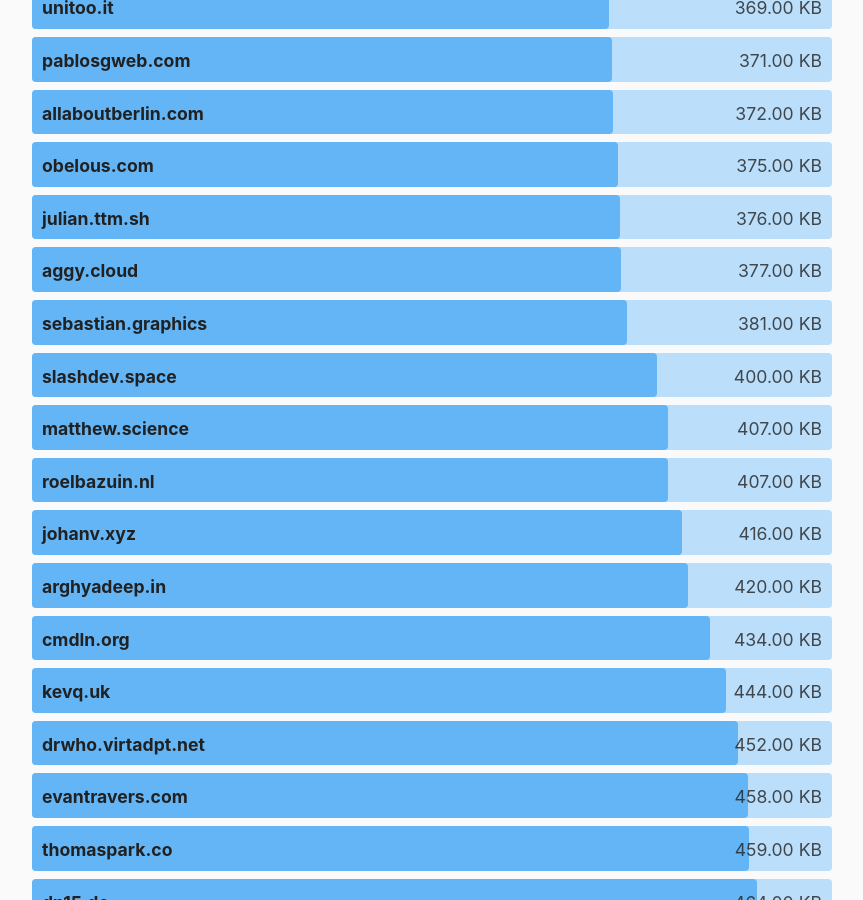
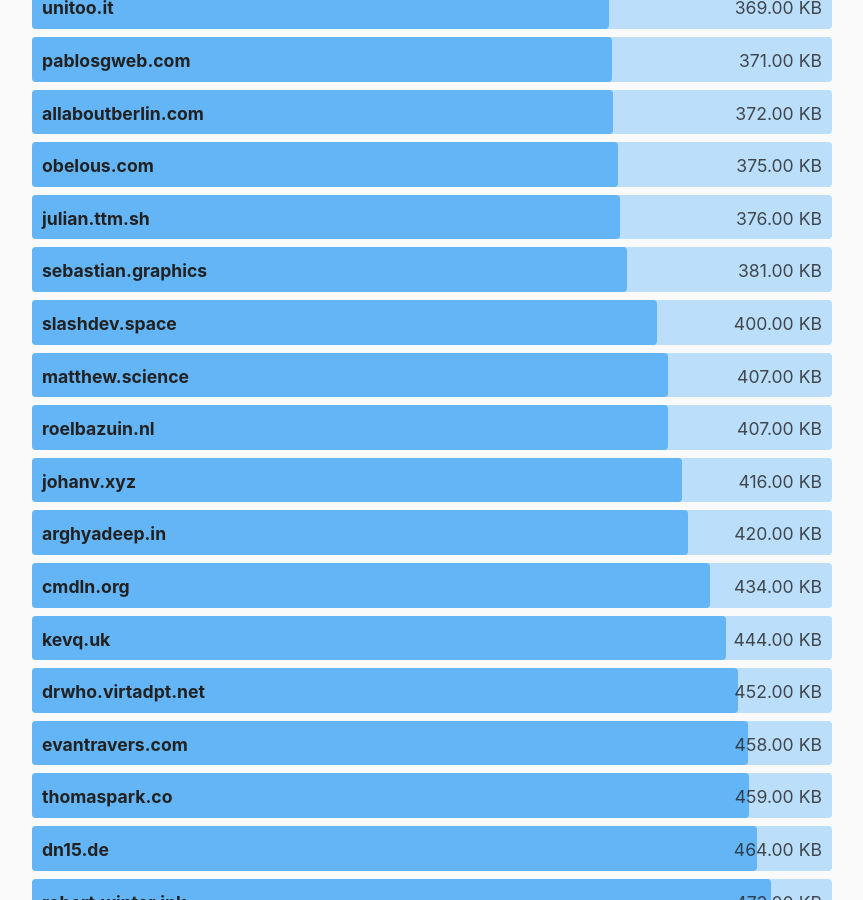
Before and after one commit to kevquirk/512kb.club, a Jekyll site: the page built from index.md, in a window 1280 px wide and 900 px high, scrolled down 16117 px. Shown: the whole window, without its empty margins (208-1071 px from the left). Built offline with Jekyll 4.4.1, drawn with Linux system fonts in a browser that asks for light colours.

Commit message:
Revert "Update sites.yml"

```diff
--- a/_data/sites.yml
+++ b/_data/sites.yml
@@ -53,11 +53,6 @@
   size: 161
   last_checked: 2021-10-24
 
-- domain: aggy.cloud
-  url: https://aggy.cloud/
-  size: 377
-  last_checked: 2021-10-25
-
 - domain: alexey.shpakovsky.ru
   url: http://alexey.shpakovsky.ru/
   size: 92.2
```
